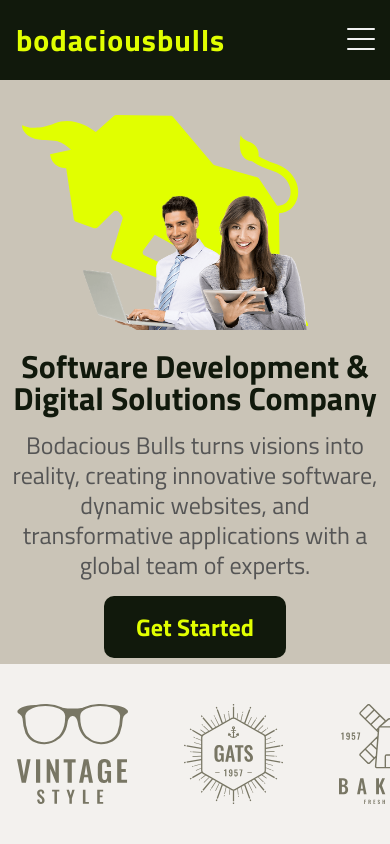
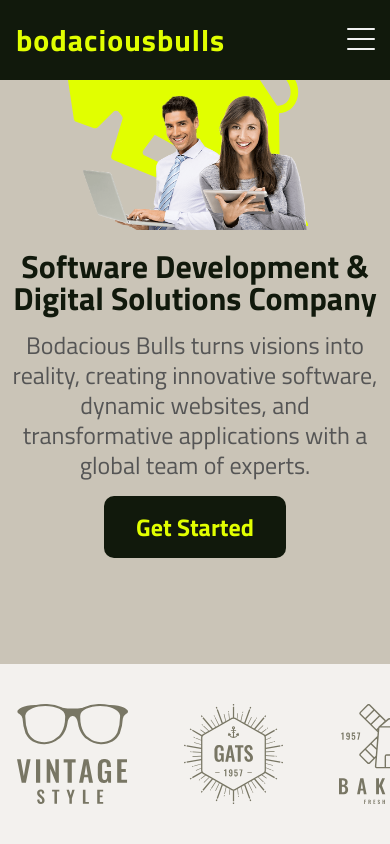
Before and after one commit to hassanalikhan87/bodacious, a React (Create React App) app: page / in a window 390 px wide. Shown: the top 844 px of the page. Built offline with nearby package versions, Linux system fonts and the light colour scheme; a web font is replaced by a local one.

Commit message:
feat: #003 - Restructure left side for homepage mobile-2.

```diff
--- a/src/components/Sections/Company.jsx
+++ b/src/components/Sections/Company.jsx
@@ -15,7 +15,6 @@ import ClientSlider from "../Elements/ClientSlider";
 // import CoverImage from "../../assets/svg/Company/CoverImage";
 import Bull from "../../assets/svg/Bull";
 import CompanyCover from "../../assets/img/company-cover.png";
-
 
 export default function Company({ data }) {
   const { id, mainHeading, description, cta, clientsList } = data;
@@ -106,8 +105,11 @@ const RightSide = styled.div`
   align-items: center;
   order: 1;
   text-align: -webkit-center;
+  margin: 80px auto 0;
+  position: relative;
+  ${MEDIA_QUERY.above.desktop} {
     margin: 180px auto 0;
-  position: relative;
+  }
   ${MEDIA_QUERY.above.desktop} {
     flex: 2;
     order: unset;
@@ -121,7 +123,7 @@ const SvgWrapper = styled.div`
   color: ${COLOR.lighteningYellow};
   position: absolute;
   bottom: 0;
-  left:0;
+  left: 0;
   margin-left: auto;
   margin-right: auto;
   svg {
@@ -187,7 +189,6 @@ const SliderContainer = styled.div`
   }
 `;
 
-
 const Image = styled.img`
   position: relative;
   z-index: 2;
```
Lines whose indentation alone changed are shown as unchanged.
